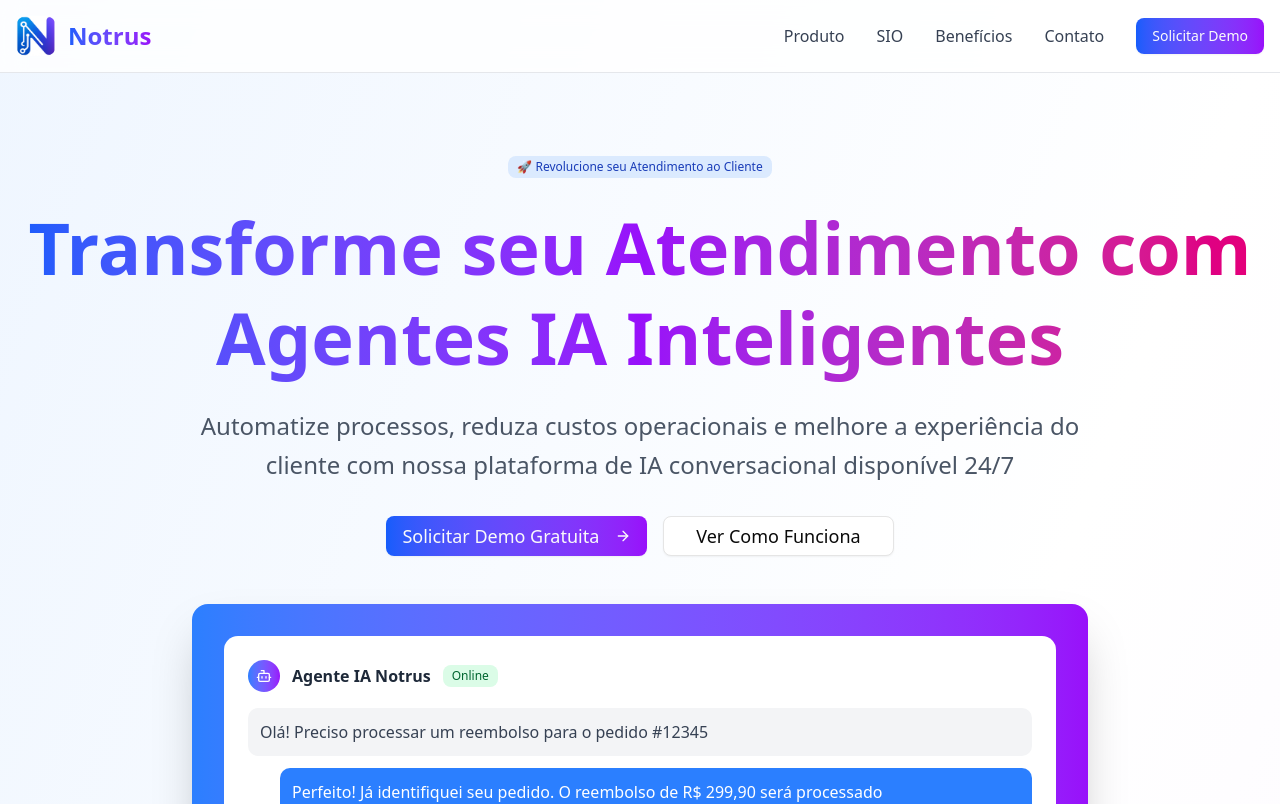
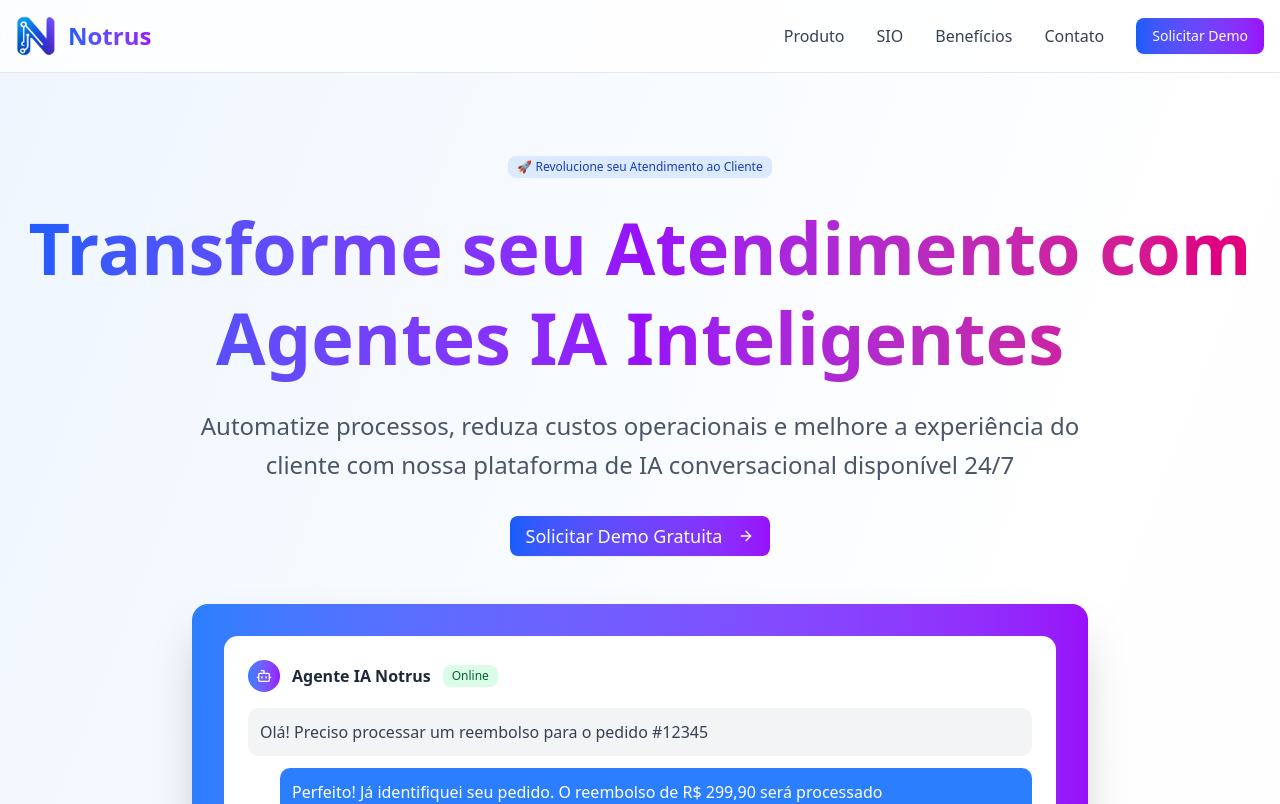
Before and after one commit to Notrus-ai/notrus-site, a React (Vite) app: page / in a window 1280 px wide. Shown: the top 804 px of the page. Built offline with nearby package versions, Linux system fonts and the light colour scheme.

Commit message:
feat: adding favicon and mailto links

```diff
--- a/src/App.jsx
+++ b/src/App.jsx
@@ -41,9 +41,11 @@
               <a href="#sio" className="text-gray-700 hover:text-blue-600 transition-colors">SIO</a>
               <a href="#beneficios" className="text-gray-700 hover:text-blue-600 transition-colors">Benefícios</a>
               <a href="#contato" className="text-gray-700 hover:text-blue-600 transition-colors">Contato</a>
-              <Button className="bg-gradient-to-r from-blue-600 to-purple-600 hover:from-blue-700 hover:to-purple-700">
+              <a href="mailto:“notrus@ai.com">
+              <Button className="bg-gradient-to-r from-blue-600 to-purple-600 hover:from-blue-700 hover:to-purple-700" >
                 Solicitar Demo
               </Button>
+              </a>
             </nav>
 
             {/* Mobile Menu Button */}
@@ -63,9 +65,11 @@
                 <a href="#sio" className="text-gray-700 hover:text-blue-600 transition-colors">SIO</a>
                 <a href="#beneficios" className="text-gray-700 hover:text-blue-600 transition-colors">Benefícios</a>
                 <a href="#contato" className="text-gray-700 hover:text-blue-600 transition-colors">Contato</a>
+                <a href="mailto:“notrus@ai.com">
                 <Button className="bg-gradient-to-r from-blue-600 to-purple-600 hover:from-blue-700 hover:to-purple-700 w-full">
                   Solicitar Demo
                 </Button>
+                </a>
               </div>
             </nav>
           )}
@@ -90,13 +94,12 @@
           </p>
 
           <div className="flex flex-col sm:flex-row gap-4 justify-center items-center mb-12">
+            <a href="mailto:“notrus@ai.com">
             <Button size="lg" className="bg-gradient-to-r from-blue-600 to-purple-600 hover:from-blue-700 hover:to-purple-700 text-lg px-8 py-4">
               Solicitar Demo Gratuita
               <ArrowRight className="ml-2" size={20} />
             </Button>
-            <Button variant="outline" size="lg" className="text-lg px-8 py-4">
-              Ver Como Funciona
-            </Button>
+            </a>
           </div>
 
           {/* Hero Visual */}
@@ -317,10 +320,12 @@
           <p className="text-xl text-blue-100 mb-8 max-w-3xl mx-auto">
             Junte-se às empresas que já transformaram sua operação com a Notrus
           </p>
+          <a href="mailto:“notrus@ai.com">
           <Button size="lg" className="bg-white text-blue-600 hover:bg-gray-100 text-lg px-8 py-4">
             Solicitar Demo Gratuita
             <ArrowRight className="ml-2" size={20} />
           </Button>
+          </a>
         </div>
       </section>
 
--- a/src/index.css
+++ b/src/index.css
@@ -0,0 +1,3 @@
+button {
+  cursor: pointer;
+}
```
Also changed, not shown: 1 other file (tests, documents, lock files or other folders).
